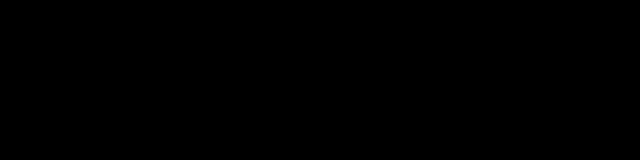
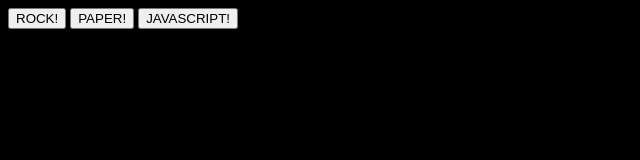
Before and after one commit to jwsmith24/RockPaperJavaScript, a plain HTML site: page index.html in a window 1280 px wide. Shown: the whole page, without its empty margins (0-640 px from the left). Drawn offline with Linux system fonts and the light colour scheme.

Commit message:
Add buttons for user input

```diff
--- a/index.html
+++ b/index.html
@@ -11,6 +11,14 @@
 
 <body>
 
+    <div id="frame">
+        <div id="selection">
+            <button id="rock">ROCK!</button>
+            <button id="paper">PAPER!</button>
+            <button id="javascript">JAVASCRIPT!</button>
+        </div>
+    </div>
+
 </body>
 
 </html>
```
